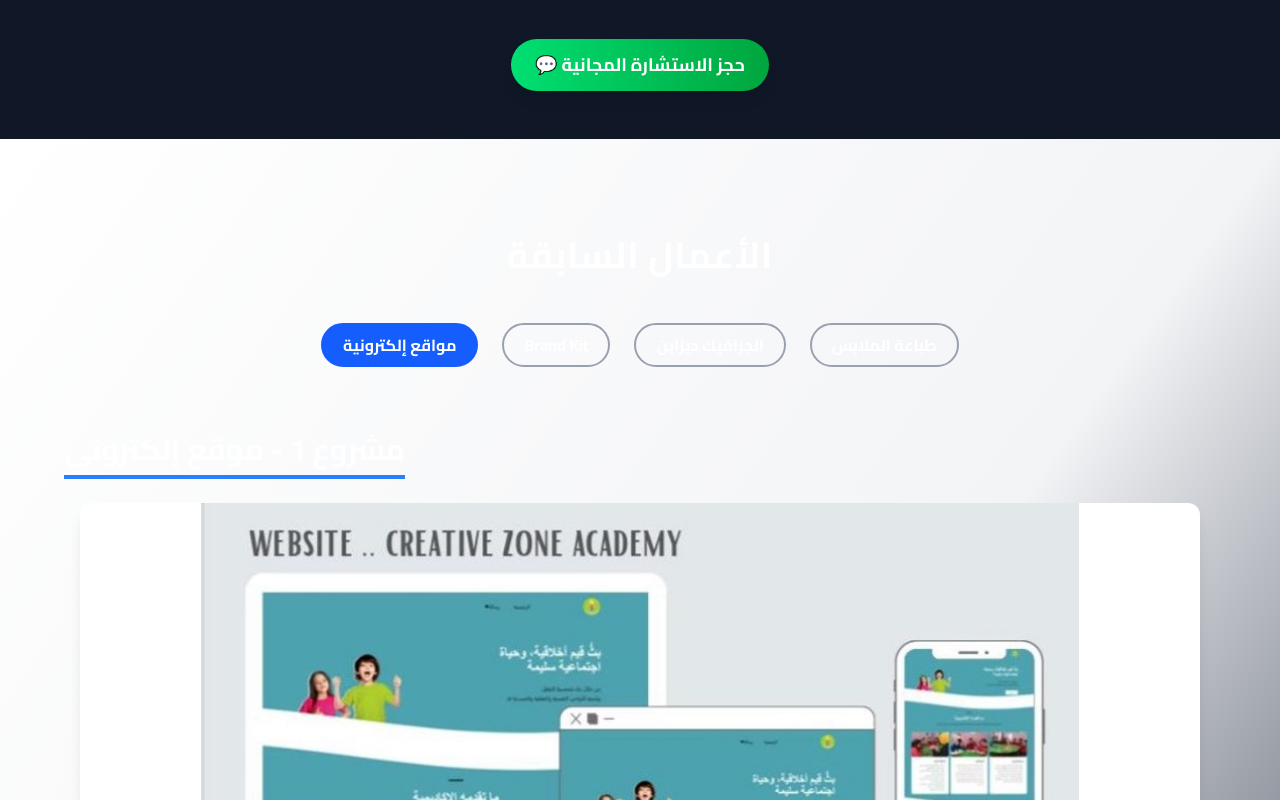
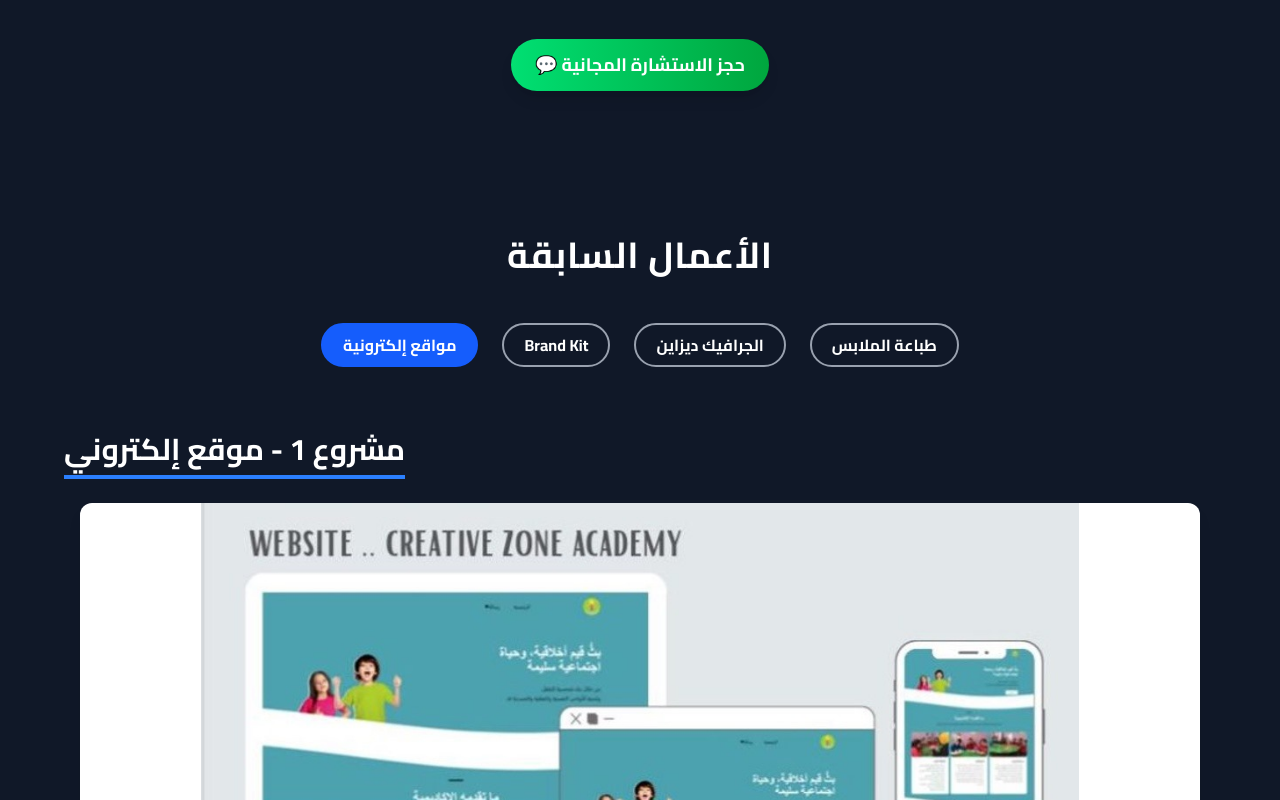
Before and after one commit to mohamed-engineer/srvs-app, a Next.js app: page / in a window 1280 px wide. Shown: the part 5960-6760 px from the top of the page. Built offline with nearby package versions, Linux system fonts and the light colour scheme.

Commit message:
Update prevworks.tsx

```diff
--- a/src/app/components/prevworks.tsx
+++ b/src/app/components/prevworks.tsx
@@ -97,7 +97,7 @@
 
   return (
     <>
-      <section id="prevworks" className="py-24 px-6 bg-gradient-to-br from-white via-gray-100 to-gray-900  text-gray-900 text-white min-h-screen">
+      <section id="prevworks" className="py-24 px-6 bg-gray-900  text-gray-900 text-white min-h-screen">
         <div className="max-w-6xl mx-auto">
           <h1 className="text-4xl font-extrabold text-center mb-12 tracking-wide">الأعمال السابقة</h1>
 
```
